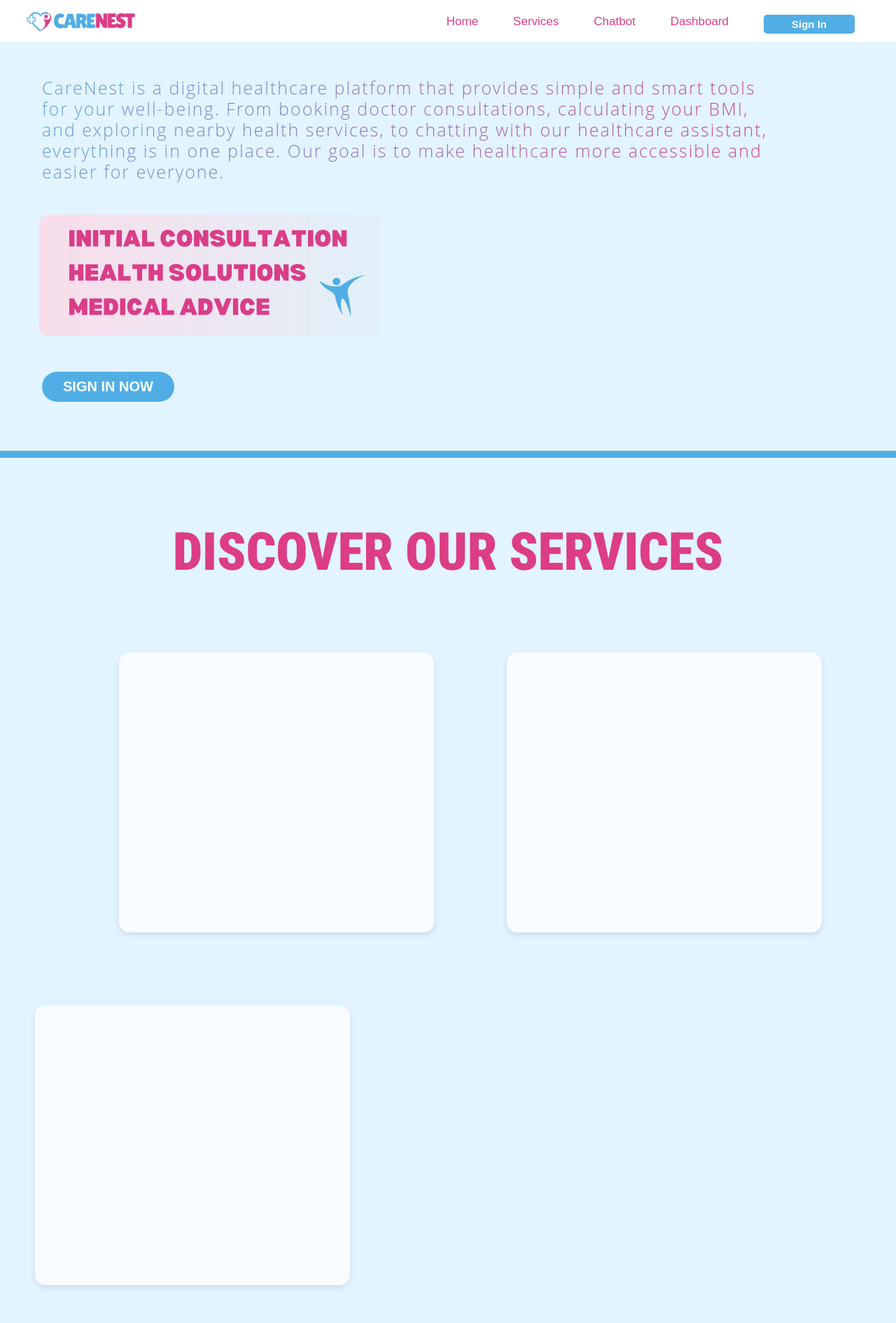
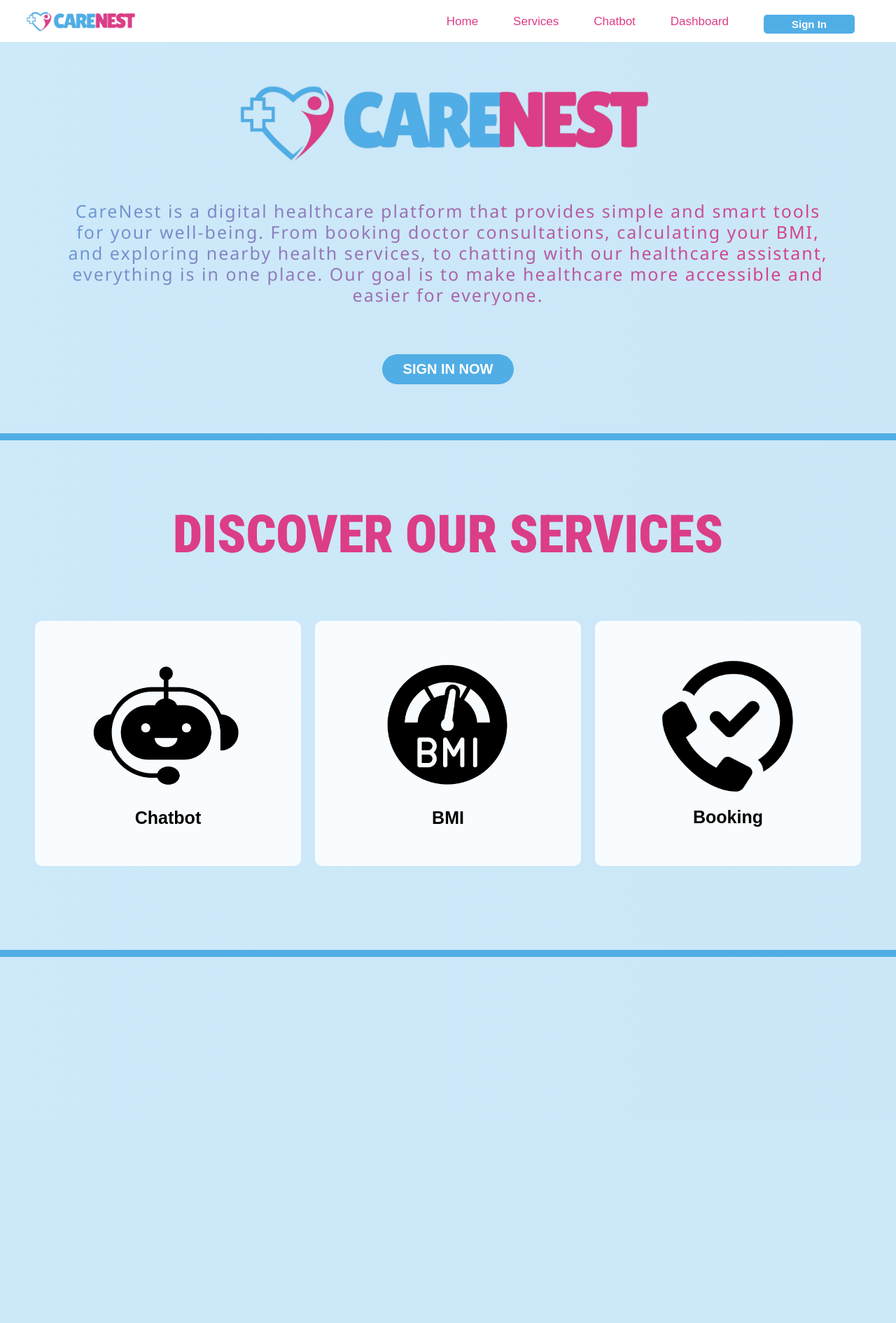
Before and after one commit to jasmnethewise/CareNest, a PHP site: page / in a window 1280 px wide. Shown: the whole page at 70% size. After the commit the page ends 1367 px from the top, so only its background shows below. Run offline with PHP 8.4, Linux system fonts and the light colour scheme.

Commit message:
Updated the home page

```diff
--- a/index.css
+++ b/index.css
@@ -8,10 +8,37 @@
   src: url(fonts/Roboto_Condensed-Black.ttf);
 }
 body {
-    background-color: #e1f4ff;
-    min-height: 200vh;
+  min-height: 200vh;
+  background: linear-gradient(270deg, rgba(81, 174, 229, 0.3), rgba(100, 200, 255, 0.3), rgba(62, 192, 255, 0.3));
+  background-size: 600% 600%;
+  animation: gradientMove 15s ease infinite;
+}
+@keyframes gradientMove {
+  0% { background-position: 0% 50%; }
+  50% { background-position: 100% 50%; }
+  100% { background-position: 0% 50%; }
+}
+@keyframes float {
+  0% { transform: translateY(0); opacity: 0.4; }
+  50% { transform: translateY(-30px); opacity: 0.7; }
+  100% { transform: translateY(0); opacity: 0.4; }
+}
+.shape {
+  position: absolute;
+  background: rgba(255, 255, 255, 0.2);
+  border-radius: 50%;
+  animation: float 6s ease-in-out infinite;
+  filter: blur(10px);
+  z-index: 0;
+}
+.shape1 { width: 100px; height: 100px; top: 200px; left: 100px; animation-delay: 0s; }
+.shape2 { width: 80px; height: 80px; top: 400px; left: 300px; animation-delay: 2s; }
+.shape3 { width: 120px; height: 120px; top: 600px; left: 600px; animation-delay: 4s; }
+.main-content {
+  position: relative;
+  z-index: 2;
+}
 
-}
 nav {
   display: flex;
   justify-content: space-between;
@@ -67,20 +94,27 @@ nav ul li a {
   text-align: center;
   font-family: 'Poppins', sans-serif;
 }
-
 .btn-signin:hover {
   background-color: #3399cc;
 }
 
+.main-img {
+  display: block;
+  margin-left: auto;
+  margin-right: auto;
+  margin-top: 50px;
+  width: 600px;
+
+}
 .hero-text {
   position: relative;
   top: 50px;
   font-size: 25px;
   font-weight: 100;
-  color: #3399cc;
   line-height: 1.2;
-  margin-left: 60px;
-  font-family: 'Open Sans', Arial, sans-serif;
+  margin: 0 auto;
+  text-align: center;
+  font-family: 'Segoe UI', Tahoma, Geneva, Verdana, sans-serif;
   background: linear-gradient(120deg, #51aee5, #dc3d87, #3ec0ff);
   background-size: 200% 200%;
   -webkit-background-clip: text;
@@ -94,19 +128,15 @@ nav ul li a {
   50%  { background-position: 100% 50%; }
   100% { background-position: 0% 50%; }
 }
-
 .des {
   position: relative;
   width: 500px;
   top: 90px;
   margin-left: 50px;
-
-
 }
 .btn {
   display: block;
-  margin-left: 60px;
-  margin-top: 130px;
+  margin: 0 auto;
   background-color: #51aee5;
   color: #fff;
   padding: 10px 30px;
@@ -117,36 +147,15 @@ nav ul li a {
   cursor: pointer;
   transition: 0.3s ease;
   font-family: 'Poppins', sans-serif;
+  margin-top: 120px;
 }
-
 .btn:hover {
   background-color: #3399cc;
   transform: scale(1.05);
 }
-.pink-box {
-  width: 300px;
-  height: 800px;
-
-  position: absolute;
-  top: 90px;
-  right: 0;
-  background: linear-gradient(270deg, #dc3d87, #fd4fa0, #dc3d87);
-  background-size: 600% 600%;
-
-  animation: gradientMove 8s ease infinite;
+a {
+  text-decoration: none;
 }
-@keyframes gradientMove {
-  0% {
-    background-position: 0% 50%;
-  }
-  50% {
-    background-position: 100% 50%;
-  }
-  100% {
-    background-position: 0% 50%;
-  }
-}
-
 .blue-line {
   width: 100%;
   height: 10px;
@@ -161,33 +170,99 @@ nav ul li a {
   margin-top: 90px;
   font-family: 'Roboto', sans-serif;
   text-transform: uppercase;
+  margin-bottom: 30px;
+}
+.boxes-container {
+  display: flex;
+  justify-content: space-between;
+  gap: 20px;
+  padding: 50px;
+}
+.boxes-container div {
+  flex: 1;
+  height: 350px;
+  background: #ffffffe1;
+  border-radius: 10px;
+  display: flex;
+  justify-content: center;
+  align-items: center;
+  font-weight: bold;
+  color: white;
 }
 .box1 {
-  width: 450px;
-  height: 400px;
-  background-color: rgba(255, 255, 255, 0.77);
-  border-radius: 15px;
-  display: inline-block;
-  margin: 50px;
-  box-shadow: 0 4px 8px rgba(0, 0, 0, 0.1);
-  margin-left:170px;
-  margin-top: 100px;
+  display: flex;
+  flex-direction: column;   /* يخلي العناصر تتراص فوق بعض */
+  justify-content: center;  /* يخليهم في النص عموديًا */
+  align-items: center;      /* يخليهم في النص أفقيًا */
+  height: 200px;
+  background: #f5f5f5;
+  border-radius: 10px;
+  padding: 20px;
 }
+
+.robot-icon {
+  max-width: 230px;   /* حجم الصورة */
+  margin-bottom: 15px; /* مسافة صغيرة بين الصورة والنص */
+}
+
+.box1 h2 {
+  font-size: 25px;
+  color: #000000;
+  margin: 0;
+  font-family: 'Poppins', sans-serif;
+  font-weight: bold;
+
+
+}
+
 .box2 {
-  width: 450px;
-  height: 400px;
-  background-color: rgba(255, 255, 255, 0.77);
-  border-radius: 15px;
-  display: inline-block;
-  margin: 50px;
-  box-shadow: 0 4px 8px rgba(0, 0, 0, 0.1);
+  display: flex;
+  flex-direction: column;   /* يخلي العناصر تتراص فوق بعض */
+  justify-content: center;  /* يخليهم في النص عموديًا */
+  align-items: center;      /* يخليهم في النص أفقيًا */
+  height: 200px;
+  background: #f5f5f5;
+  border-radius: 10px;
+  padding: 20px;
 }
+
+.bmi-icon {
+  max-width: 180px;   /* حجم الصورة */
+  margin-bottom: 15px; /* مسافة صغيرة بين الصورة والنص */
+}
+
+.box2 h2 {
+  font-size: 25px;
+  color: #000000;
+  margin: 0;
+  font-family: 'Poppins', sans-serif;
+  font-weight: bold;
+  margin-top: 15px;
+
+}
+
 .box3 {
-  width: 450px;
-  height: 400px;
-  background-color: rgba(255, 255, 255, 0.77);
-  border-radius: 15px;
-  display: inline-block;
-  margin: 50px;
-  box-shadow: 0 4px 8px rgba(0, 0, 0, 0.1);
+  display: flex;
+  flex-direction: column;   /* يخلي العناصر تتراص فوق بعض */
+  justify-content: center;  /* يخليهم في النص عموديًا */
+  align-items: center;      /* يخليهم في النص أفقيًا */
+  height: 200px;
+  background: #f5f5f5;
+  border-radius: 10px;
+  padding: 20px;
 }
+
+.booking-icon {
+  max-width: 190px;   /* حجم الصورة */
+  margin-bottom: 15px; /* مسافة صغيرة بين الصورة والنص */
+}
+
+.box3 h2 {
+  font-size: 25px;
+  color: #000000;
+  margin: 0;
+  font-family: 'Poppins', sans-serif;
+  font-weight: bold;
+
+
+}
--- a/index.html
+++ b/index.html
@@ -18,15 +18,31 @@
         </ul>
 
     </nav>
+    <img src="images/caree1.png" class="main-img">
     <p class="hero-text">
         CareNest is a digital healthcare platform that provides simple and smart tools <br> for your well-being. From booking doctor consultations, calculating your BMI, <br> and exploring nearby health services, to chatting with our healthcare assistant, <br>everything is in one place. Our goal is to make healthcare more accessible and <br>easier for everyone.
     </p>
-    <img src="images/des1.png" alt="CareNest Logo" class="des">
-    <button class="btn">SIGN IN NOW</button>
+
+    <a href="login.php"><button class="btn">SIGN IN NOW</button></a>
     <div class="blue-line"></div>
     <h1 class="discover">DISCOVER OUR SERVICES</h1>
-    <div class="box1"></div>
-    <div class="box2"></div>
-    <div class="box3"></div>
+    <!-- <img src="images/des1.png" alt="CareNest Logo" class="des"> -->
+
+    <div class="boxes-container">
+        <div class="box1">
+            <img src="images/roobot.png" alt="Chatbot" class="robot-icon">
+            <h2>Chatbot</h2>
+        </div>
+        <div class="box2">
+            <img src="images/BMI_icon.png" alt="BMI" class="bmi-icon">
+            <h2>BMI</h2>
+        </div>
+        <div class="box3">
+            <img src="images/booking_icon.png" alt="Booking" class="booking-icon">
+            <h2>Booking</h2>
+        </div>
+
+    </div>
+    <div class="blue-line"></div>
 </body>
 </html>
```
Also changed, not shown: images/BMI_icon.png (added), images/booking_icon.png (added), images/caree.png (added), images/caree1.png (added), images/chatbot_robot.png (added).
